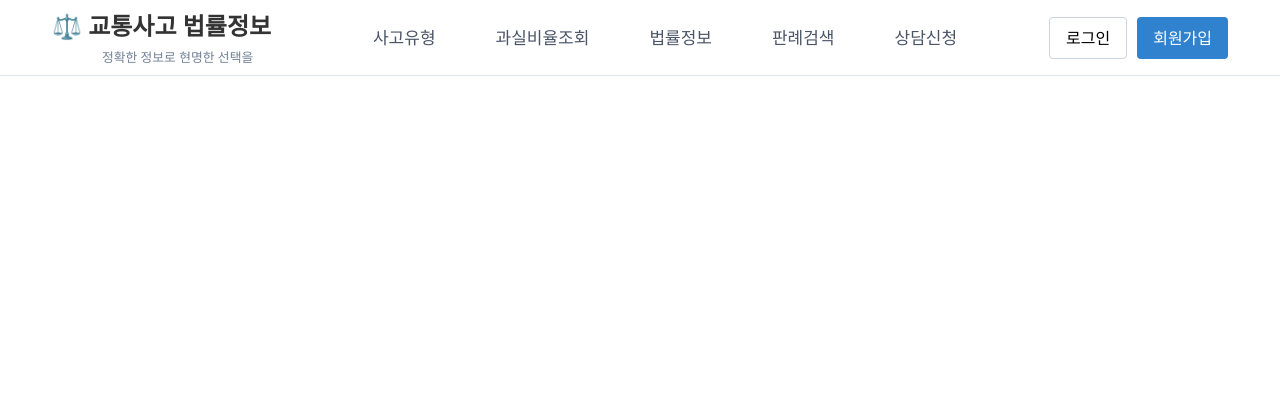
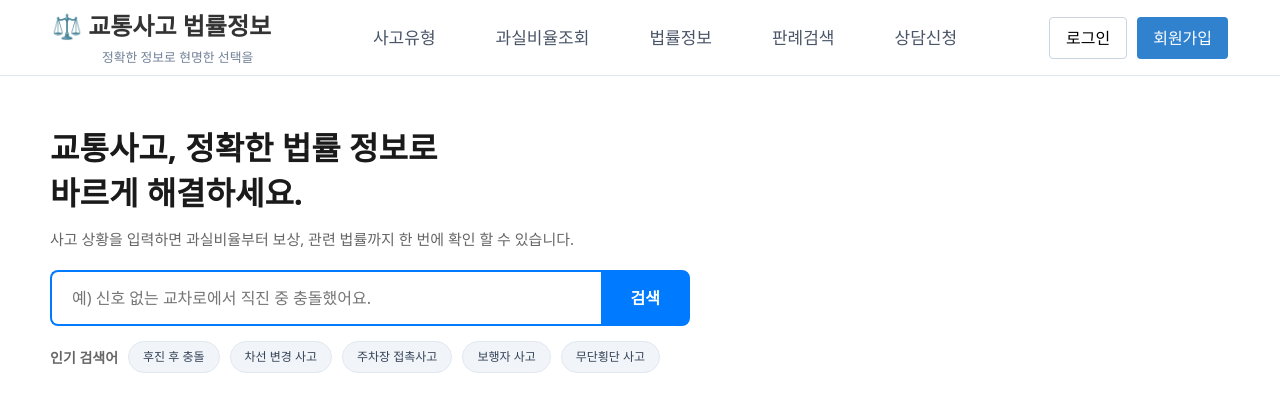
Before and after one commit to jeonseolmin/FaultFinder, a React (Vite) app in the folder faultFind_frontend/: page / in a window 1280 px wide. Shown: the top 412 px of the page. Built offline with nearby package versions, Linux system fonts and the light colour scheme.

Commit message:
feat: Heder 완성

```diff
--- a/faultFind_frontend/src/App.jsx
+++ b/faultFind_frontend/src/App.jsx
@@ -1,10 +1,14 @@
 import React, { useState } from 'react';
 import Navbar from './components/Navbar';
+import Heder from './components/Heder/Heder';
+
 // 메인 App 조합
 export default function App() {
   return (
    <>
     <Navbar/>
+    <Heder />
+
    </>
   );
 }
--- /dev/null
+++ b/faultFind_frontend/src/components/Heder/Heder.css
@@ -0,0 +1,100 @@
+.Heder {
+  width: 100%;
+  background-color: #fff;
+}
+
+/* 메인 콘텐츠 영역 (왼쪽 정렬 레이아웃) */
+.main-content {
+  max-width: 1200px;    /* 네비게이션 바의 콘텐츠 폭과 일치 */
+  margin: 0 auto;       /* 화면 중앙에 배치하되 */
+  padding: 50px 10px;   /* 좌우에 자연스러운 여백을 줌 */
+  display: flex;
+  flex-direction: column;
+  align-items: flex-start; /* 내부 모든 요소를 왼쪽으로 정렬 */
+}
+
+/* 메인 타이틀 (큰 글자) */
+.main-title {
+  font-size: 32px;
+  font-weight: bold;
+  color: #1a1a1a;
+  margin-top: 0;
+  margin-bottom: 12px;  /* 슬로건과의 간격 */
+  line-height: 1.4;
+  text-align: left;
+}
+
+/* 슬로건 */
+.Heder-slogan {
+  font-size: 15px;
+  color: #666;
+  margin-bottom: 20px;  /* 검색창과의 간격 */
+  text-align: left;
+  display: block;       /* 한 줄을 다 차지하도록 하여 검색창을 아래로 내림 */
+}
+
+/* 검색창 폼 컨테이너 */
+.form-container {
+  display: flex;
+  align-items: center;
+  width: 100%;
+  max-width: 640px;     /* 검색창이 너무 가로로 길어지지 않게 제한 */
+}
+
+/* 입력 필드 */
+.input-field {
+  flex: 1;
+  padding: 14px 20px;
+  font-size: 16px;
+  border: 2px solid #007bff;
+  border-right: none;
+  border-radius: 8px 0 0 8px;
+  outline: none;
+}
+
+/* 검색 버튼 */
+.search-button {
+  padding: 14px 28px;
+  font-size: 16px;
+  background-color: #007bff;
+  color: #fff;
+  border: 2px solid #007bff;
+  border-radius: 0 8px 8px 0;
+  cursor: pointer;
+  font-weight: bold;
+  transition: background-color 0.2s;
+}
+
+.search-button:hover {
+  background-color: #0056b3;
+  border-color: #0056b3;
+}
+
+/* 인기 검색어 전체를 감싸는 상자 */
+.trending-container {
+  display: flex;
+  align-items: center;      /* 글자와 버튼의 높낮이를 중앙으로 맞춤 */
+  gap: 10px;                /* 인기 검색어 글자와 버튼 사이의 간격 */
+  margin-top: 15px;         /* 검색창과의 위쪽 간격 */
+}
+
+.trending-label {
+  font-size: 14px;
+  color: #666;
+  font-weight: bold;
+}
+
+.trending-tag {
+  background-color: #f1f5f9; /* 연한 회색 배경 */
+  border: 1px solid #e2e8f0;
+  border-radius: 20px;       /* 둥근 알약 모양 버튼 */
+  padding: 6px 14px;
+  font-size: 12px;
+  color: #334155;
+  cursor: pointer;
+  transition: background-color 0.2s;
+}
+
+.trending-tag:hover {
+  background-color: #cbd5e1; /* 마우스 올렸을 때 조금 더 어두워짐 */
+}
--- /dev/null
+++ b/faultFind_frontend/src/components/Heder/Heder.jsx
@@ -0,0 +1,58 @@
+import React, { useState } from "react";
+import Navbar from "../Navbar";
+import "./Heder.css";
+
+function Heder() {
+  const [searchTerm, setSearchTerm] = useState("");
+
+  const handleInputChange = (e) => {
+    setSearchTerm(e.target.value);
+  };
+
+  const handleSearchSubmit = (e) => {
+    e.preventDefault();
+    if (!searchTerm.trim()) {
+      alert("검색어를 입력해 주세요.");
+      return;
+    }
+    console.log(`검색어: ${searchTerm}`);
+    // 라우터 처리
+  };
+
+  return (
+    <div className="Heder">
+      {/* 메인 콘텐츠 영역 (왼쪽 정렬) */}
+      <main className="main-content">
+        <h1 className="main-title">
+          교통사고, 정확한 법률 정보로 <br /> 바르게 해결하세요.
+        </h1>
+        <span className="Heder-slogan">
+          사고 상황을 입력하면 과실비율부터 보상, 관련 법률까지 한 번에 확인 할
+          수 있습니다.
+        </span>
+        <form className="form-container" onSubmit={handleSearchSubmit}>
+          <input
+            className="input-field"
+            type="text"
+            placeholder="예) 신호 없는 교차로에서 직진 중 충돌했어요."
+            value={searchTerm}
+            onChange={handleInputChange}
+          />
+          <button className="search-button" type="submit">
+            검색
+          </button>
+        </form>
+        <div className="trending-container">
+          <span className="trending-label">인기 검색어</span>
+          <button className="trending-tag" onClick={()=>setSearchTerm}>후진 후 충돌</button>
+          <button className="trending-tag" onClick={()=>setSearchTerm}>차선 변경 사고</button>
+          <button className="trending-tag" onClick={()=>setSearchTerm}>주차장 접촉사고</button>
+          <button className="trending-tag" onClick={()=>setSearchTerm}>보행자 사고</button>
+          <button className="trending-tag" onClick={()=>setSearchTerm}>무단횡단 사고</button>
+        </div>
+      </main>
+    </div>
+  );
+}
+
+export default Heder;
--- a/faultFind_frontend/src/components/Navbar/Navbar.css
+++ b/faultFind_frontend/src/components/Navbar/Navbar.css
@@ -54,7 +54,7 @@
 }
 
 .navbar-menu li a:hover {
-  color: #3182ce; /* 호버 시 파란색 강조 */
+  color: #3182ce;
 }
 
 /* 인증 버튼 스타일 */
```
Also changed, not shown: faultFind_frontend/src/components/Heder/index.jsx (deleted, +0 -14 lines).
